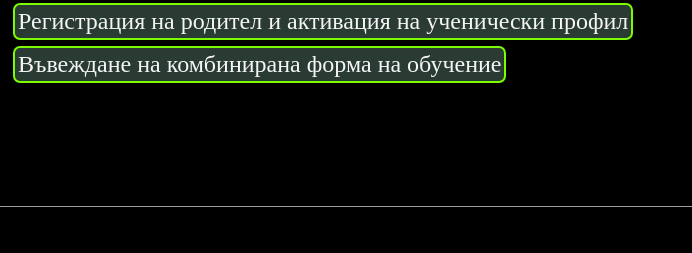
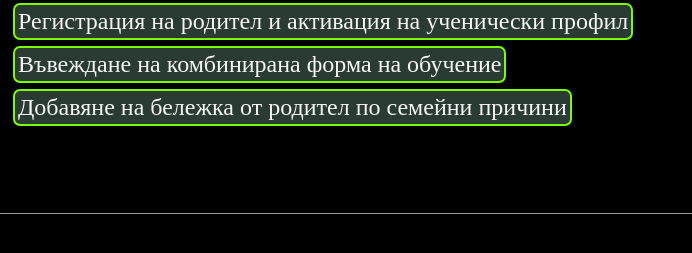
Before and after one commit to VladislavNedyalkovIvanov/home, a plain HTML site: page resources/text/2.shkolo.html in a window 1280 px wide. Shown: the part 375-628 px from the top of the page, 0-692 px from the left. Drawn offline with Linux system fonts and the light colour scheme.

Commit message:
Add files via upload

```diff
--- a/resources/text/2.shkolo.html
+++ b/resources/text/2.shkolo.html
@@ -35,11 +35,13 @@
                     <button class="middle_margins" type="butoon">Добавяне или смяна на педагогически специалист</button>
                 </a>
                 <a href="./shkolo/3.registracia_na_roditel.html" target="_self" rel="noopener noreferrer">
-                    <button class="middle_margins" type="butoon">Регистрация на родител и активация на ученически
-                        профил</button>
+                    <button class="middle_margins" type="butoon">Регистрация на родител и активация на ученически профил</button>
                 </a>
                 <a href="./shkolo/4.KFO_shkolo_neispuo.html" target="_self" rel="noopener noreferrer">
                     <button class="middle_margins" type="butoon">Въвеждане на комбинирана форма на обучение</button>
+                </a>
+                <a href="./shkolo/5.digitalna_belezhka_roditeli_shkolo.html" target="_self" rel="noopener noreferrer">
+                    <button class="middle_margins" type="butoon">Добавяне на бележка от родител по семейни причини</button>
                 </a>
             </div>
             <div class="logo-container">
```
